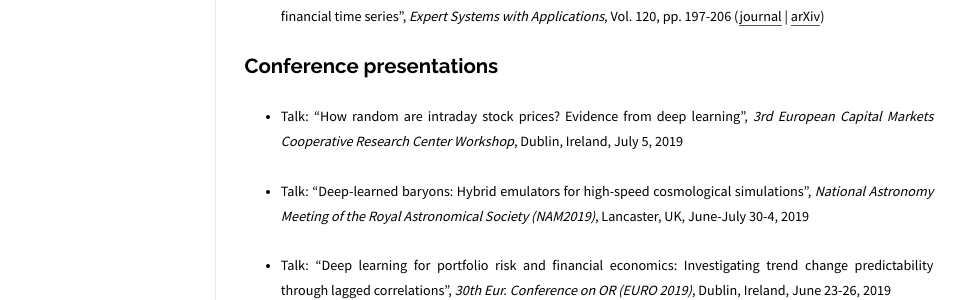
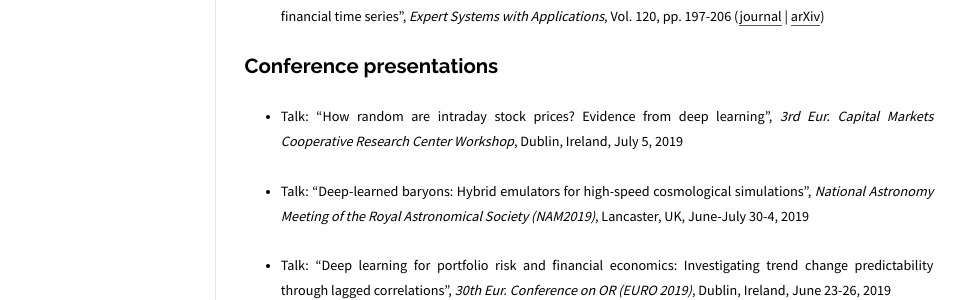
Before and after one commit to moews/moews.github.io, a Jekyll site: the page built from _posts/2017-03-25-publications.md, in a window 1280 px wide. Shown: the part 551-851 px from the top of the page, without its empty margins (143-1109 px from the left). Built offline with Jekyll 4.4.1, drawn with Linux system fonts in a browser that asks for light colours.

Commit message:
Update 2017-03-25-publications.md

```diff
--- a/_posts/2017-03-25-publications.md
+++ b/_posts/2017-03-25-publications.md
@@ -26,7 +26,7 @@ categories: posts
 
 ## Conference presentations
 
-* <small>Talk: "How random are intraday stock prices? Evidence from deep learning", _3rd European Capital Markets Cooperative Research Center Workshop_, Dublin, Ireland, July 5, 2019</small>
+* <small>Talk: "How random are intraday stock prices? Evidence from deep learning", _3rd Eur. Capital Markets Cooperative Research Center Workshop_, Dublin, Ireland, July 5, 2019</small>
 
 * <small>Talk: "Deep-learned baryons: Hybrid emulators for high-speed cosmological simulations", _National Astronomy Meeting of the Royal Astronomical Society (NAM2019)_, Lancaster, UK, June-July 30-4, 2019</small>
 
```
Also changed, not shown: other parts of _posts/2017-03-25-publications.md (+1 -1 lines).
